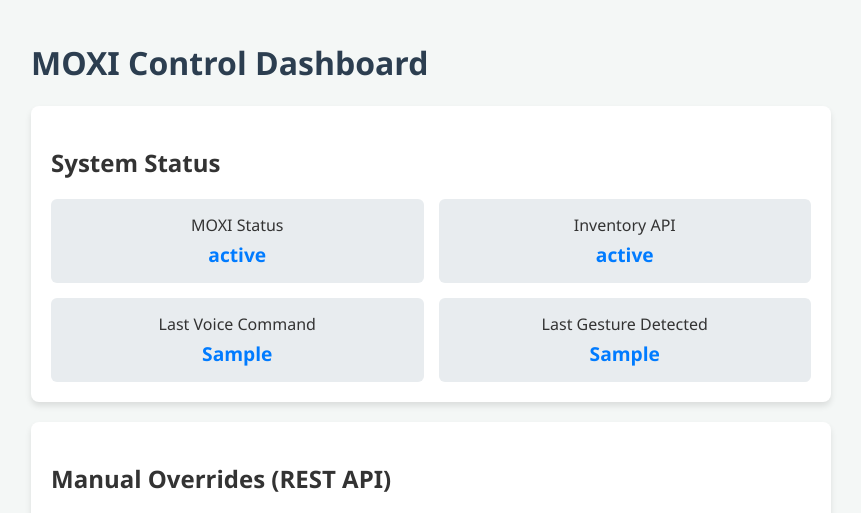
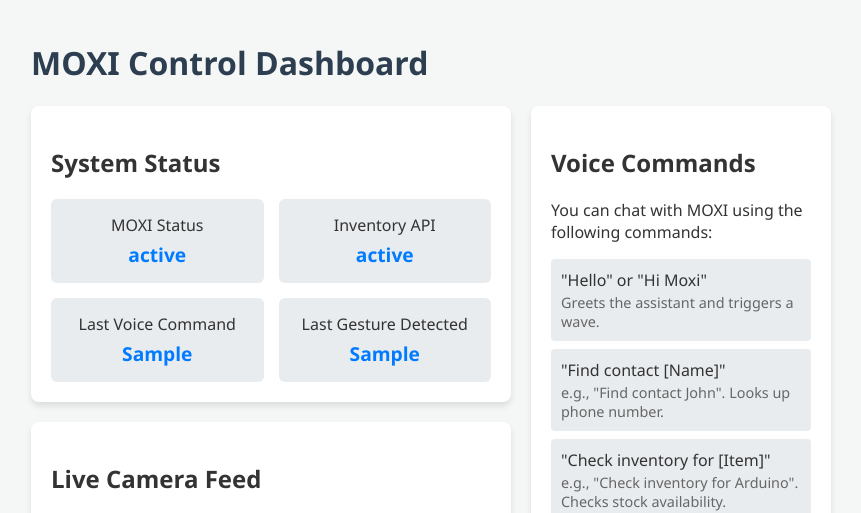
Before and after one commit to Tikondwe138/moxi-assistant-robot, a Flask app: template software/dashboard/templates/index.html in a window 1280 px wide. Shown: the top 513 px of the page, without its empty margins (209-1070 px from the left). Run offline with Flask 3, Linux system fonts and the light colour scheme; the template is opened without the code that fills it: most values are stand-ins (such as "Sample title", 1, 10 or a date in 2020); grey boxes are pictures that could not be loaded.

Commit message:
Fix mediapipe import, add female voice, add dashboard camera feed & commands

```diff
--- a/software/dashboard/app.py
+++ b/software/dashboard/app.py
@@ -11,7 +11,19 @@ try:
     from robot_control.arm_controller import trigger_gesture
 except ImportError:
     config = None
+    config = None
     trigger_gesture = lambda x: print(f"Mock Dashboard Trigger: {x}")
+
+# Initialize camera feed
+try:
+    import cv2
+    camera = cv2.VideoCapture(0)
+    if not camera.isOpened():
+        print("Warning: Could not open camera for dashboard.")
+        camera = None
+except ImportError:
+    print("Warning: cv2 not found, camera feed will be unavailable.")
+    camera = None
 
 app = Flask(__name__)
 
@@ -30,6 +42,29 @@ def update_state(key: str, value: str):
 @app.route("/")
 def index():
     return render_template('index.html', state=dashboard_state)
+
+def generate_frames():
+    """Generator function to yield camera frames as a continuous stream."""
+    while camera and camera.isOpened():
+        success, frame = camera.read()
+        if not success:
+            break
+        else:
+            # Encode frame to JPEG
+            ret, buffer = cv2.imencode('.jpg', frame)
+            frame = buffer.tobytes()
+            # Yield multipart stream using MJPEG format
+            yield (b'--frame\r\n'
+                   b'Content-Type: image/jpeg\r\n\r\n' + frame + b'\r\n')
+
+@app.route('/video_feed')
+def video_feed():
+    """Video streaming route. Put this in the src attribute of an img tag."""
+    from flask import Response
+    if camera:
+        return Response(generate_frames(), mimetype='multipart/x-mixed-replace; boundary=frame')
+    else:
+        return "Camera feed not available", 404
 
 @app.route("/api/trigger_gesture", methods=['POST'])
 def api_trigger_gesture():
--- a/software/dashboard/templates/index.html
+++ b/software/dashboard/templates/index.html
@@ -15,12 +15,22 @@
         .btn-group { display: flex; gap: 10px; margin-top: 15px; }
         button { background: #007bff; color: white; border: none; padding: 10px 15px; border-radius: 4px; cursor: pointer; transition: 0.3s; }
         button:hover { background: #0056b3; }
+        .dashboard-layout { display: flex; gap: 20px; flex-wrap: wrap; }
+        .main-column { flex: 2; min-width: 400px; }
+        .side-column { flex: 1; min-width: 300px; }
+        .camera-feed { width: 100%; border-radius: 8px; border: 2px solid #ddd; background: #000; min-height: 240px; display: flex; align-items: center; justify-content: center; overflow: hidden; }
+        .camera-feed img { width: 100%; height: auto; display: block; }
+        .commands-list { list-style-type: none; padding: 0; margin: 0; }
+        .commands-list li { background: #e8ecef; padding: 10px; margin-bottom: 8px; border-radius: 4px; font-weight: 500; }
+        .commands-list li span.hint { font-weight: normal; color: #666; font-size: 0.9em; display: block; margin-top: 2px; }
     </style>
 </head>
 <body>
     <div class="container">
         <h1>MOXI Control Dashboard</h1>
 
+        <div class="dashboard-layout">
+            <div class="main-column">
                 <div class="card">
                     <h2>System Status</h2>
                     <div class="status-grid">
@@ -44,11 +54,44 @@
                 </div>
 
                 <div class="card">
+                    <h2>Live Camera Feed</h2>
+                    <div class="camera-feed">
+                        <img src="{{ url_for('video_feed') }}" alt="Camera Feed" onerror="this.onerror=null; this.parentElement.innerHTML='Camera feed offline or unavailable.'; this.parentElement.style.color='white';">
+                    </div>
+                </div>
+
+                <div class="card">
                     <h2>Manual Overrides (REST API)</h2>
                     <div class="btn-group">
                         <button onclick="triggerGesture('WAVE')">Trigger Wave</button>
                         <button onclick="triggerGesture('THUMBSUP')">Trigger Thumbs Up</button>
                         <button onclick="triggerGesture('POINT')">Trigger Point</button>
+                    </div>
+                </div>
+            </div>
+
+            <div class="side-column">
+                <div class="card">
+                    <h2>Voice Commands</h2>
+                    <p>You can chat with MOXI using the following commands:</p>
+                    <ul class="commands-list">
+                        <li>"Hello" or "Hi Moxi"
+                            <span class="hint">Greets the assistant and triggers a wave.</span>
+                        </li>
+                        <li>"Find contact [Name]"
+                            <span class="hint">e.g., "Find contact John". Looks up phone number.</span>
+                        </li>
+                        <li>"Check inventory for [Item]"
+                            <span class="hint">e.g., "Check inventory for Arduino". Checks stock availability.</span>
+                        </li>
+                        <li>"Execute [gesture] gesture"
+                            <span class="hint">e.g., "Execute point gesture". Triggers robot action.</span>
+                        </li>
+                        <li>"Exit" or "Shut down"
+                            <span class="hint">Safely shuts down the MOXI system.</span>
+                        </li>
+                    </ul>
+                </div>
             </div>
         </div>
     </div>
```
Also changed, not shown: software/speech/speech_output.py (+12 -0 lines), README.md, 1 other file. Lines whose indentation alone changed are shown as unchanged.
